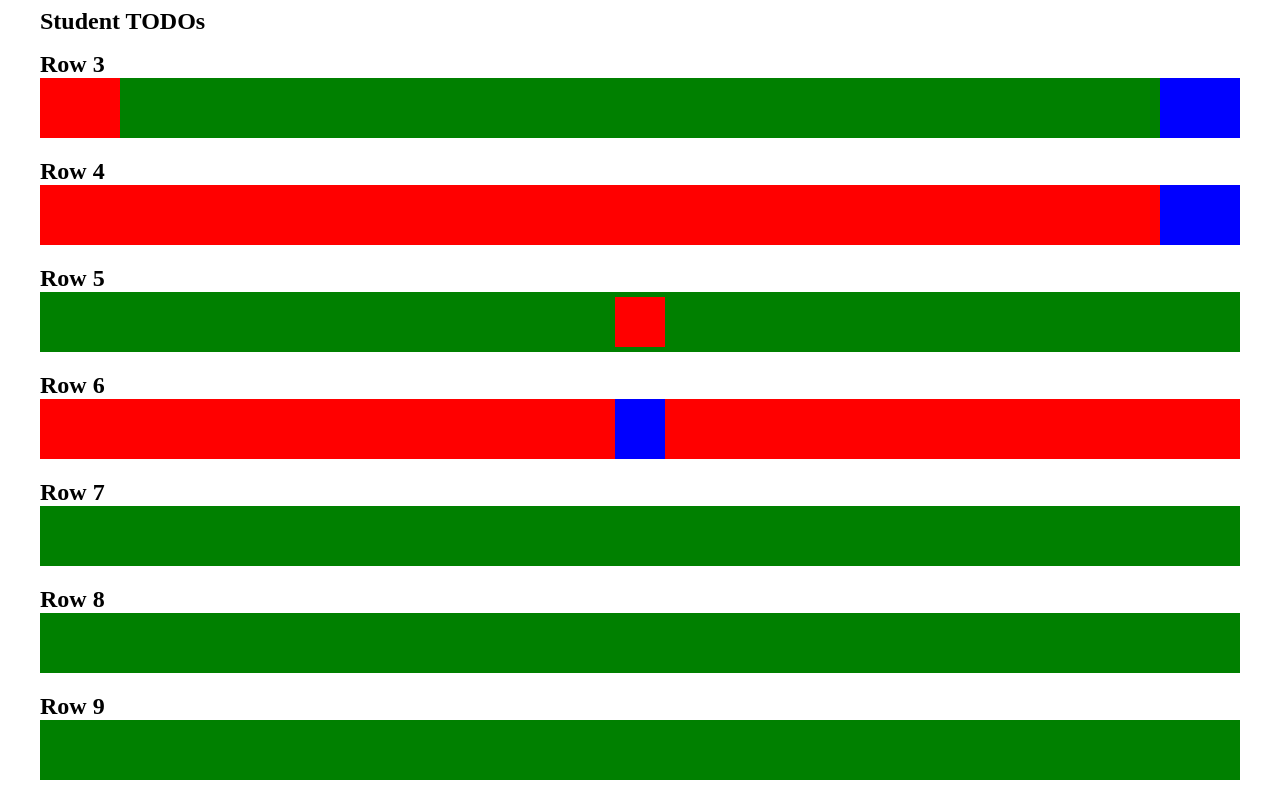
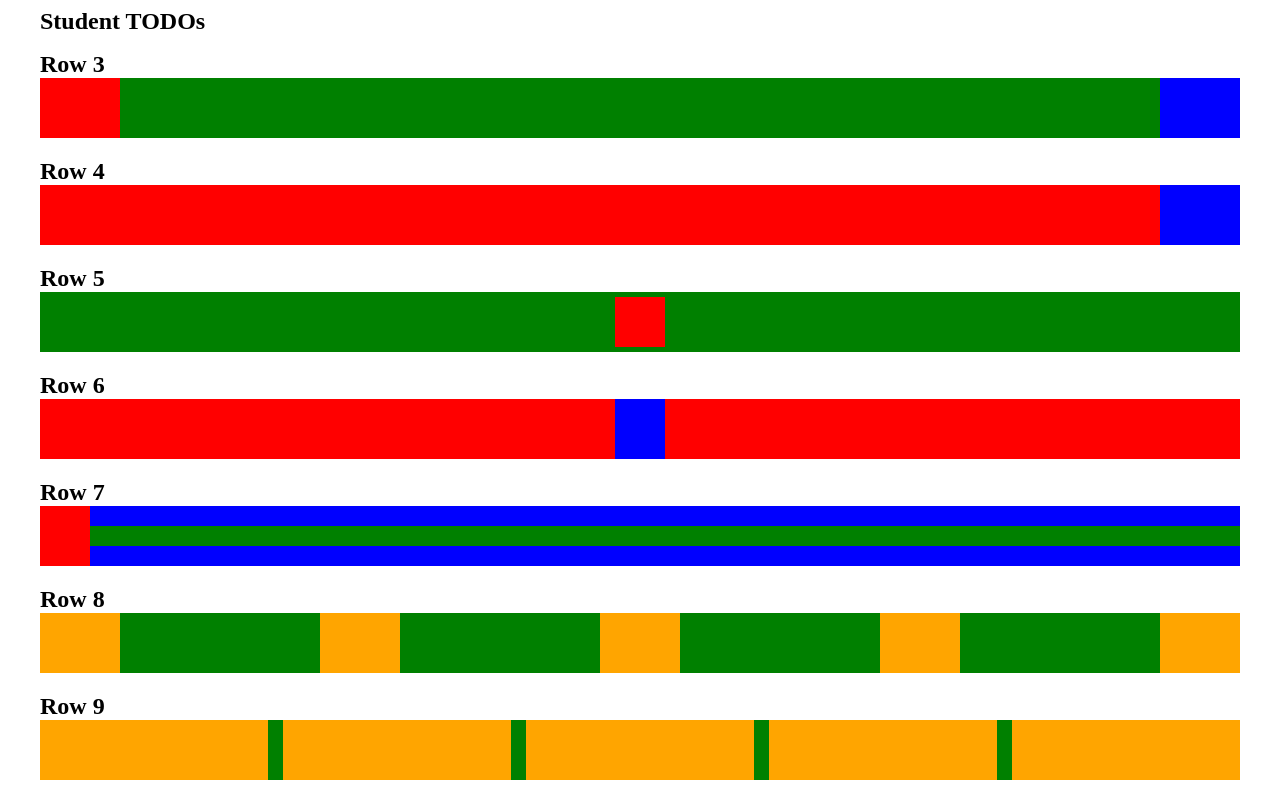
Before and after one commit to aigulsharip/factorial-homework-0606-htmlcss, a plain HTML site: page index.html in a window 1280 px wide. Shown: the part 312-1112 px from the top of the page. Drawn offline with Linux system fonts and the light colour scheme.

Commit message:
completed

```diff
--- a/index.css
+++ b/index.css
@@ -97,3 +97,44 @@ p {
   height: 60px;
 
 }
+
+.row7wrapper {
+  display: flex;
+}
+
+.redRow7 {
+  background-color: red;
+  width: 50px;
+}
+
+.blueRow7 {
+  flex: 1;
+  display: flex;
+  flex-direction: column-reverse;
+  justify-content: space-between;
+}
+
+.blueLine7 {
+  height: 33%;
+  background-color: blue;
+}
+
+.row8wrapper {
+  display: flex;
+  justify-content: space-between;
+}
+
+.yellowRow8 {
+  background-color: orange;
+  width: 80px;
+}
+
+.row9wrapper {
+  display: flex;
+  justify-content: space-between;
+}
+
+.yellowRow9 {
+  background-color: orange;
+  width: 19%;
+}
--- a/index.html
+++ b/index.html
@@ -41,13 +41,29 @@
       <div class="blueBoxRow6"></div>
     </div>
     <p>Row 7</p>
-    <div class="wrapper">
+    <div class="wrapper row7wrapper">
+      <div class="redRow7"></div>
+      <div class="blueRow7">
+        <div class="blueLine7"></div>
+        <div class="blueLine7"></div>
+      </div>
     </div>
     <p>Row 8</p>
-    <div class="wrapper">
+    <div class="wrapper row8wrapper">
+      <div class="yellowRow8"></div>
+      <div class="yellowRow8"></div>
+      <div class="yellowRow8"></div>
+      <div class="yellowRow8"></div>
+      <div class="yellowRow8"></div>
     </div>
+
     <p>Row 9</p>
-    <div class="wrapper">
+    <div class="wrapper row9wrapper">
+      <div class="yellowRow9"></div>
+      <div class="yellowRow9"></div>
+      <div class="yellowRow9"></div>
+      <div class="yellowRow9"></div>
+      <div class="yellowRow9"></div>
     </div>
   </body>
 </html>
```
